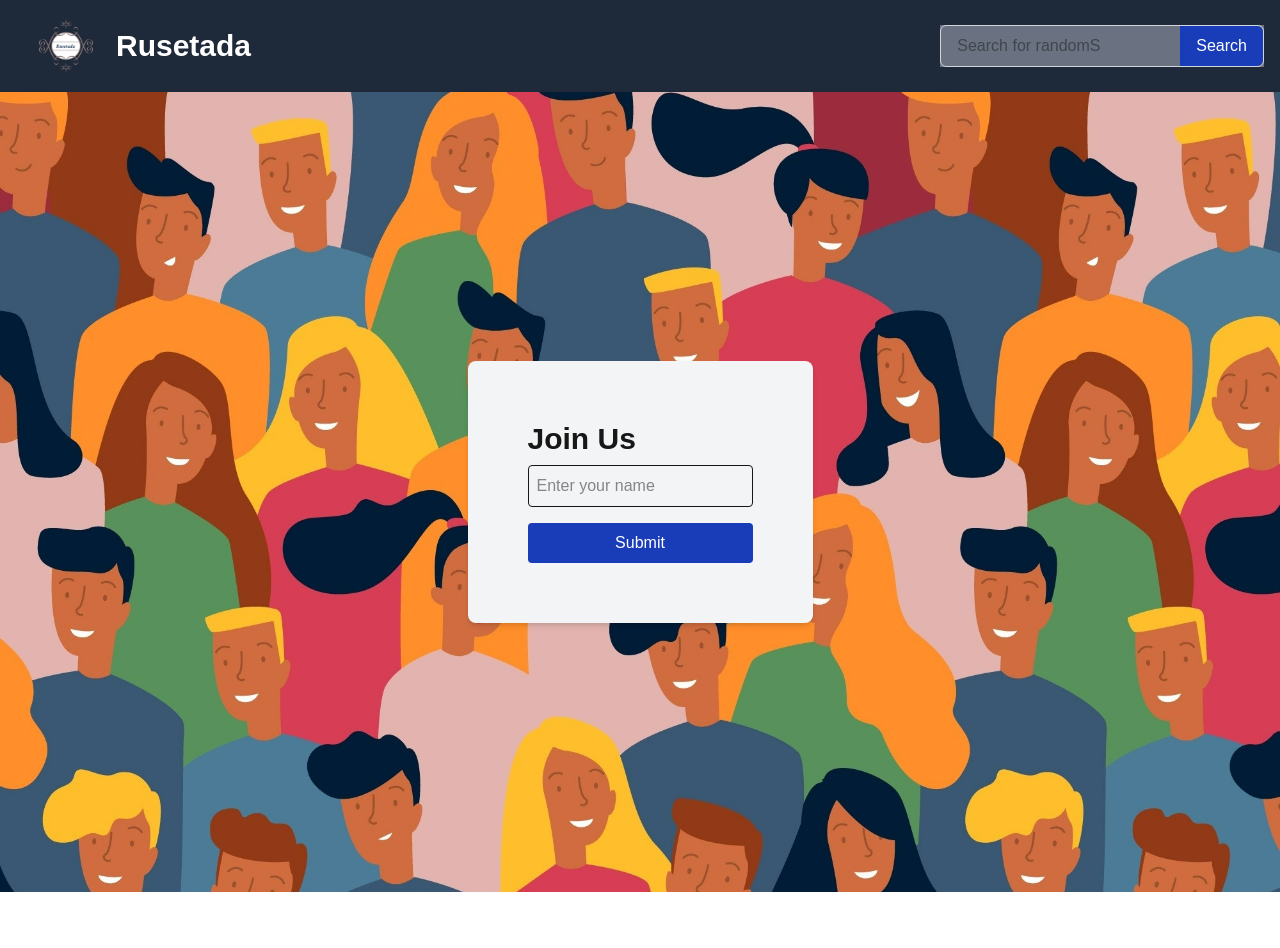
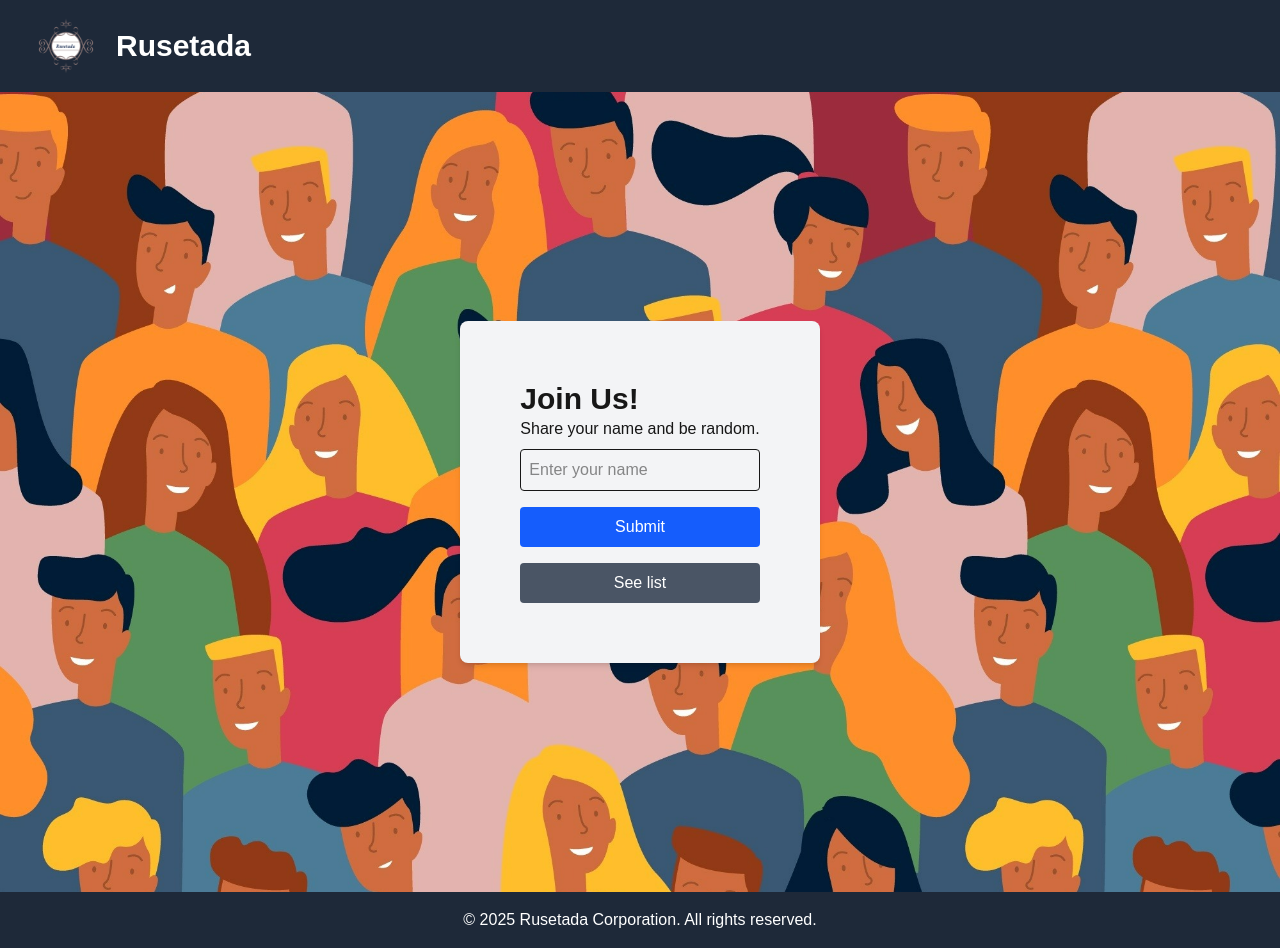
Before and after one commit to BNj10/Rusetada, a Next.js app: page / in a window 1280 px wide. Before the commit the page ends 892 px from the top, so only its background shows below. Built offline with nearby package versions, Linux system fonts and the light colour scheme.

Commit message:
New Update

```diff
--- a/src/app/page.tsx
+++ b/src/app/page.tsx
@@ -1,9 +1,104 @@
-import Image from "next/image";
+"use client";
+
 import { Navigation } from "@/components/common/nav-bar/page";
-import { Card } from "@/components/common/card/page";
-import { Form } from "@/components/common/form/page";
+import { Toast } from "@/components/common/toast/page";
+import List from "@/components/features/user-table/user-list";
+import { collection, addDoc, getDocs } from "firebase/firestore";
+import Footer  from "@/components/common/footer/footer";
+import { db } from "../firebase-config";
+import { useState } from "react";
+
+async function addUsers(name: string) {
+  try {
+    await addDoc(collection(db, "random"), {
+      name: name,
+    });
+  } catch {
+    console.log("Failed to add name");
+  }
+}
+
+async function fetchUsers() {
+  try {
+    const querySnapshot = await getDocs(collection(db, "random"));
+    const users = querySnapshot.docs.map((doc) => ({
+      name: doc.data().name,
+    }));
+    return users;
+  } catch {
+    console.log("Failed to fetch users");
+    return [];
+  }
+}
+
+function capitalizeFirstLetter(str: string): string {
+  return str.charAt(0).toUpperCase() + str.slice(1);
+}
 
 export default function Home() {
+  const [showToast, setShowToast] = useState(false);
+  const [showList, setShowList] = useState(false);
+  const [msg, setMsg] = useState('');
+  const [users, setUsers] = useState<{ name: string }[]>([]);
+  const [name, setName] = useState('');
+  const [loading, setLoading] = useState(false);
+  const [buttonText, setButtonText] = useState('See list');
+
+  const handleShowToast = () => {
+    setShowToast(true);
+    setTimeout(() => setShowToast(false), 3000);
+  };
+
+  const fetchRandom = async () => {
+  try {
+    setLoading(true);
+    const users = await fetchUsers();
+    setUsers(users);
+    setLoading(false);
+  } catch {
+    setMsg('Failed to fetch users');
+    handleShowToast();
+    setLoading(false);
+    }
+  };
+
+  const addUser = async () => {
+    if (name) {
+      try {
+        setLoading(true);
+        const newName = capitalizeFirstLetter(name);
+        await addUsers(newName);
+        setMsg(`${name} added successfully`);
+        handleShowToast();
+        setLoading(false);
+      } catch {
+        setMsg('Failed to add name');
+        handleShowToast();
+        setLoading(false);
+      }
+    } else {
+      setShowToast(false);
+    }
+  };
+
+  const handleShowList = () => {
+    try {
+      if (showList) {
+        setShowList(false);
+        setButtonText('See list');
+      } else {
+        setButtonText('Hide list');
+        setShowList(true);
+        fetchRandom();
+        setMsg('Names retrieved successfully!');
+        handleShowToast();
+      }
+    } catch {
+      setMsg('Failed to fetch users');
+      handleShowToast();
+    }
+  };
+
   return (
     <div
       style={{
@@ -14,10 +109,46 @@ export default function Home() {
       }}
     >
       <Navigation />
-      <section className="h-screen w-screen flex flex-col justify-center items-center p-20">
-        {/* <Card/> */}
-        <Form/>
-      </section>
+      <div>
+        <section className="h-screen w-screen flex flex-row justify-center items-center">
+          <div className="flex flex-col bg-gray-100 shadow-md rounded-lg p-15">
+            <h1 className="text-3xl font-bold">Join Us!</h1>
+            <p>Share your name and be random.</p>
+            <input
+              type="text"
+              placeholder="Enter your name"
+              className="mt-2 p-2 border rounded"
+              value={name}
+              onChange={(e) => setName(e.target.value)}
+            />
+            <button
+              className="mt-4 bg-blue-600 text-white p-2 rounded hover:bg-blue-900"
+              onClick={addUser}
+            >
+              Submit
+            </button>
+            <button
+              className="mt-4 bg-gray-600 text-white p-2 rounded hover:bg-gray-900"
+              onClick={handleShowList}
+            >
+              {buttonText}
+            </button>
+          </div>
+        </section>
+        {loading && (
+          <div className="fixed inset-0 flex items-center justify-center bg-black bg-opacity-50">
+            <div className="loader">Loading...</div>
+          </div>
+        )}
+        {showList && <List users={users} />}
+      </div>
+      {showToast && (
+        <Toast
+          message={msg}
+          onClose={() => setShowToast(false)}
+        />
+      )}
+      <Footer />
     </div>
   );
 }
--- /dev/null
+++ b/src/components/common/footer/footer.tsx
@@ -0,0 +1,13 @@
+import React from 'react';
+
+const Footer = () => {
+    return (
+        <footer className="bg-gray-800 text-white py-4">
+            <div className="container mx-auto text-center">
+                <p>&copy; {new Date().getFullYear()} Rusetada Corporation. All rights reserved.</p>
+            </div>
+        </footer>
+    );
+};
+
+export default Footer;
--- a/src/components/common/form/form.tsx
+++ /dev/null
@@ -1,11 +0,0 @@
-import React from 'react';
-
-export const Form = () => {
-    return (
-        <div className="flex flex-col bg-gray-100 shadow-md rounded-lg p-15">
-            <h2 className="text-3xl font-bold">Join Us</h2>
-            <input type="text" placeholder="Enter your name" className="mt-2 p-2 border rounded"/>
-            <button className="mt-4 bg-blue-800 text-white p-2 rounded">Submit</button>
-        </div>
-    );
-};
--- a/src/components/common/form/page.tsx
+++ /dev/null
@@ -1 +0,0 @@
-export { Form } from './form';
--- a/src/components/common/input/page.tsx
+++ /dev/null
@@ -1 +0,0 @@
-export { SearchBar } from './search-bar';
--- a/src/components/common/input/search-bar.tsx
+++ /dev/null
@@ -1,29 +0,0 @@
-"use client";
-
-import React, { useState } from 'react';
-
-export const SearchBar = () => {
-    const [query, setQuery] = useState('');
-
-    const handleSearch = () => {
-        console.log('Searching for:', query);
-    };
-
-    return (
-        <div className="flex items-center border border-gray-300 rounded-md">
-            <input
-                type="text"
-                className="px-4 py-2 w-full"
-                placeholder="Search for randomS"
-                value={query}
-                onChange={(e) => setQuery(e.target.value)}
-            />
-            <button
-                className="bg-blue-800 text-white px-4 py-2 rounded-r-md"
-                onClick={handleSearch}
-            >
-                Search
-            </button>
-        </div>
-    );
-};
--- a/src/components/common/nav-bar/nav-bar.tsx
+++ b/src/components/common/nav-bar/nav-bar.tsx
@@ -1,5 +1,4 @@
 import Image from 'next/image';
-import { SearchBar } from '../input/search-bar';
 
 export const Navigation = () => {
     return (
@@ -16,11 +15,6 @@ export const Navigation = () => {
                 <div className="align-middle text-white text-3xl font-bold">
                     Rusetada
                 </div>
-                <div className="bg-gray-500 flex-none ml-auto">
-                    <div className="relative justify-center">
-                        <SearchBar />
-                    </div>
-                </div>
             </div>
         </div>
     )
--- a/src/components/common/toast/page.tsx
+++ b/src/components/common/toast/page.tsx
@@ -0,0 +1 @@
+export { Toast } from './toast';
--- a/src/components/common/toast/toast.tsx
+++ b/src/components/common/toast/toast.tsx
@@ -0,0 +1,25 @@
+"use client";
+
+import React, { useEffect } from 'react';
+
+interface ToastProps {
+    message: string;
+    duration?: number;
+    onClose: () => void;
+}
+
+export const Toast = ({ message, duration = 3000, onClose } : ToastProps) => {
+    useEffect(() => {
+        const timer = setTimeout(() => {
+            onClose();
+        }, duration);
+
+        return () => clearTimeout(timer);
+    }, [duration, onClose]);
+
+    return (
+        <div className="fixed bottom-4 right-4 bg-gray-800 text-white px-4 py-2 rounded shadow-lg">
+            {message}
+        </div>
+    );
+};
--- /dev/null
+++ b/src/components/features/user-table/user-list.tsx
@@ -0,0 +1,57 @@
+import React, { useState } from 'react';
+
+interface UserProp {
+    users: { name: string }[];
+}
+
+const UserList = ({ users }: UserProp) => {
+    const [currentPage, setCurrentPage] = useState(1);
+    const itemsPerPage = 5;
+
+    // Calculate the items to display on the current page
+    const indexOfLastItem = currentPage * itemsPerPage;
+    const indexOfFirstItem = indexOfLastItem - itemsPerPage;
+    const currentItems = users.slice(indexOfFirstItem, indexOfLastItem);
+
+    // Calculate the total number of pages
+    const totalPages = Math.ceil(users.length / itemsPerPage);
+
+    // Handle page change
+    const handlePageChange = (pageNumber: number) => {
+        setCurrentPage(pageNumber);
+    };
+
+    return (
+        <div className="flex flex-col items-center">
+            <div className="overflow-x-auto z-50 relative justify-center">
+                <table className="min-w-100 bg-white border border-gray-200">
+                    <thead>
+                        <tr>
+                            <th className="py-2 px-4 border-b">Name</th>
+                        </tr>
+                    </thead>
+                    <tbody>
+                        {currentItems.map((user, index) => (
+                            <tr key={index} className="hover:bg-gray-100">
+                                <td className="py-2 px-4 border-b">{user.name}</td>
+                            </tr>
+                        ))}
+                    </tbody>
+                </table>
+            </div>
+            <div className="mt-4">
+                {Array.from({ length: totalPages }, (_, index) => (
+                    <button
+                        key={index}
+                        className={`px-4 py-2 mx-1 border rounded ${currentPage === index + 1 ? 'bg-blue-500 text-white' : 'bg-gray-200'}`}
+                        onClick={() => handlePageChange(index + 1)}
+                    >
+                        {index + 1}
+                    </button>
+                ))}
+            </div>
+        </div>
+    );
+};
+
+export default UserList;
--- /dev/null
+++ b/src/firebase-config.js
@@ -0,0 +1,23 @@
+// Import the functions you need from the SDKs you need
+import { initializeApp } from "firebase/app";
+import { getFirestore } from "firebase/firestore";
+
+// TODO: Add SDKs for Firebase products that you want to use
+// https://firebase.google.com/docs/web/setup#available-libraries
+
+// Your web app's Firebase configuration
+const firebaseConfig = {
+  apiKey: "AIzaSyBkRmu70nvr-HArUXsSlLDJcGB2I9C07zo",
+  authDomain: "rusetada.firebaseapp.com",
+  databaseURL: "https://rusetada-default-rtdb.asia-southeast1.firebasedatabase.app",
+  projectId: "rusetada",
+  storageBucket: "rusetada.firebasestorage.app",
+  messagingSenderId: "997724032072",
+  appId: "1:997724032072:web:4693ac6aff1b6d63291c7d"
+};
+
+// Initialize Firebase
+const app = initializeApp(firebaseConfig);
+const db = getFirestore(app);
+
+export {db};
```
Also changed, not shown: package.json (+8 -6 lines), 1 other file (tests, documents, lock files or other folders).
